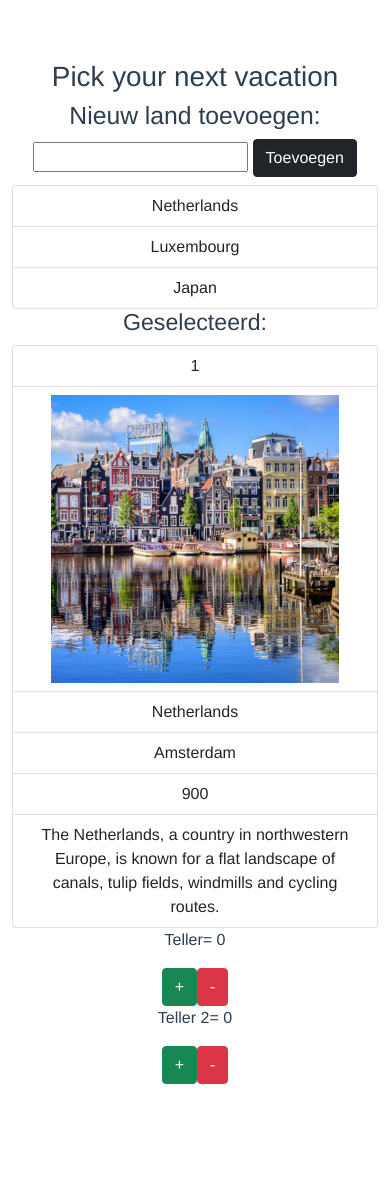
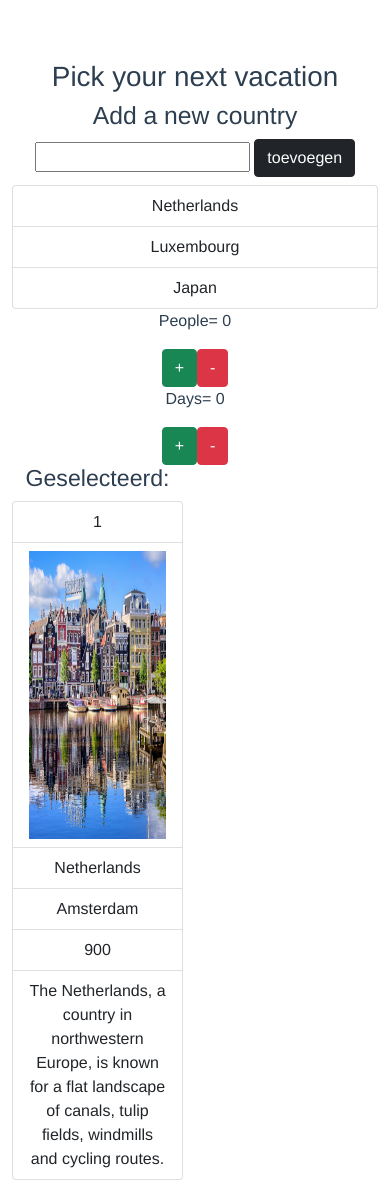
Before and after one commit to rtirdad/vacation-picker, a Vue app: page / in a window 390 px wide. Before the commit the page ends 1084 px from the top, so only its background shows below. Built offline with nearby package versions, Linux system fonts and the light colour scheme.

Commit message:
hooftdstuk 5 gemaakt (new component)

```diff
--- a/package.json
+++ b/package.json
@@ -10,7 +10,8 @@
   "dependencies": {
     "bootstrap": "^5.1.3",
     "core-js": "^3.8.3",
-    "vue": "^3.2.13"
+    "vue": "^3.2.13",
+    "vue-router": "^4.0.16"
   },
   "devDependencies": {
     "@babel/core": "^7.12.16",
--- /dev/null
+++ b/src/components/CountryDetail.vue
@@ -0,0 +1,69 @@
+<template>
+  <h3>
+    Geselecteerd:
+  </h3>
+  <ul class="list-group">
+    <li class="list-group-item">
+      {{country.id}}
+    </li>
+    <li class="list-group-item">
+      <img :src="getImgUrl(country.img)" style="height: 18rem" class="img-fluid">
+    </li>
+    <li class="list-group-item">
+      {{country.name}}
+    </li>
+    <li class="list-group-item">
+      {{country.capital}}
+    </li>
+    <li class="list-group-item">
+      {{country.cost}}
+    </li>
+    <li class="list-group-item">
+      {{country.details}}
+    </li>
+
+    <li v-if="isExpensive" class="list-group-item">
+      <p class="bg-danger">DUUR!</p>
+    </li>
+  </ul>
+</template>
+
+<script>
+import mixins from "@/mixins/mixins";
+
+export default {
+  name: "CountryDetail",
+  props: ['country'],
+  mixins: [mixins],
+  methods: {
+    addCountry(){
+      this.newCountries.push(this.newCountry);
+      this.newCountry = "";
+    },
+    increment() {
+      this.count++;
+    },
+    decrement() {
+      this.count--;
+    },
+    selectCountry(index) {
+      console.warn('click');
+      this.selectedCountryIndex = index;
+      console.log(this.selectedCountryIndex);
+    },
+    getImgUrl(img){
+      return require('../assets/countries/' + img)
+    }
+  },
+  computed:{
+    isExpensive(){
+      return this.country.cost > 1000
+    }
+  }
+
+}
+</script>
+
+<style scoped>
+
+</style>
--- a/src/components/vacationPicker.vue
+++ b/src/components/vacationPicker.vue
@@ -5,9 +5,13 @@
         <h1>
           Pick your next vacation
         </h1>
-        <h2>Nieuw land toevoegen:</h2>
-        <input type="text" v-model="newCountry"/> <button class="btn btn-dark" @click="addCountry()">Toevoegen </button>
-        <h3>{{newCountry}}</h3>
+        <h2>
+          Add a new country
+        </h2>
+        <input type="text" v-model="newCountry"/> <button class="btn btn-dark" @click="addCountry()">toevoegen</button>
+        <h3>
+          {{newCountry}}
+        </h3>
         <ul class="list-group">
           <li class="list-group-item" v-for="(country, index) in newCountries" :key="index">
             {{country}}
@@ -19,42 +23,16 @@
             {{country.name}}
           </li>
         </ul>
-      </div>
-      <div class="col-md-6">
-        <h3>
-          Geselecteerd:
-        </h3>
-        <ul class="list-group">
-          <li class="list-group-item">
-            {{selectedCountry.id}}
-          </li>
-          <li class="list-group-item">
-            <img :src="getImgUrl(selectedCountry.img)" style="height:18rem" class="img-fluid">
-          </li>
-          <li class="list-group-item">
-            {{selectedCountry.name}}
-          </li>
-          <li class="list-group-item">
-            {{selectedCountry.capital}}
-          </li>
-          <li class="list-group-item">
-            {{selectedCountry.cost}}
-          </li>
-          <li class="list-group-item">
-            {{selectedCountry.details}}
-          </li>
-
-          <li v-if="isExpensive" class="list-group-item">
-            <p class="bg-danger">DUUR!</p>
-          </li>
-        </ul>
-        <p> Teller= {{counter}}</p>
+        <p> People= {{counter}}</p>
         <button v-on:click="counter++" class="btn btn-success">+</button>
         <button v-on:click="counter--" class="btn btn-danger">-</button>
 
-        <p> Teller 2= {{count}}</p>
+        <p> Days= {{count}}</p>
         <button @click="increment()" class="btn btn-success">+</button>
         <button @click="decrement()" class="btn btn-danger">-</button>
+      </div>
+      <div class="col-6">
+        <CountryDetail v-if="selectedCountry" :country="selectedCountry"/>
       </div>
     </div>
   </div>
@@ -62,18 +40,18 @@
 
 <script>
 import countryData from '../data/countryData'
-import mixins from "@/mixins/mixins";
+import CountryDetail from "@/components/CountryDetail";
 export default {
   name: "vacationPicker",
-  mixins: [mixins],
+  components: {CountryDetail},
   data(){
     return {
       countryData,
       counter:0,
       count:0,
-      selectedCountryIndex:0,
+      selectedCountryIndex: 0,
       newCountry:"",
-      newCountries:[],
+      newCountries:[]
     }
   },
   methods: {
@@ -98,7 +76,7 @@ export default {
   },
   computed:{
     selectedCountry(){
-        console.log("country angeroepen");
+      console.log("country aangeroepen");
       return{
         id: this.countryData.countries[this.selectedCountryIndex].id,
         name: this.countryData.countries[this.selectedCountryIndex].name,
@@ -109,9 +87,7 @@ export default {
 
       }
     },
-      isExpensive(){
-        return this.countryData.countries[this.selectedCountryIndex].cost > 1000
-      }
+
   }
 }
 
--- a/src/data/countryData.js
+++ b/src/data/countryData.js
@@ -11,7 +11,7 @@ const countryData = {
         id:2,
         name:'Luxembourg',
         capital:'Luxembourg',
-        cost: 1200,
+        cost: 950,
         details:'Luxembourg is a small European country, surrounded by Belgium, France and Germany.It’s mostly rural, with dense Ardennes forest and nature parks in the north, rocky gorges of the Mullerthal region in the east and the Moselle river valley in the southeast.',
         img:'luxembourg.jpg'
     },
```
Also changed, not shown: 1 other file (tests, documents, lock files or other folders). Lines whose indentation alone changed are shown as unchanged.
